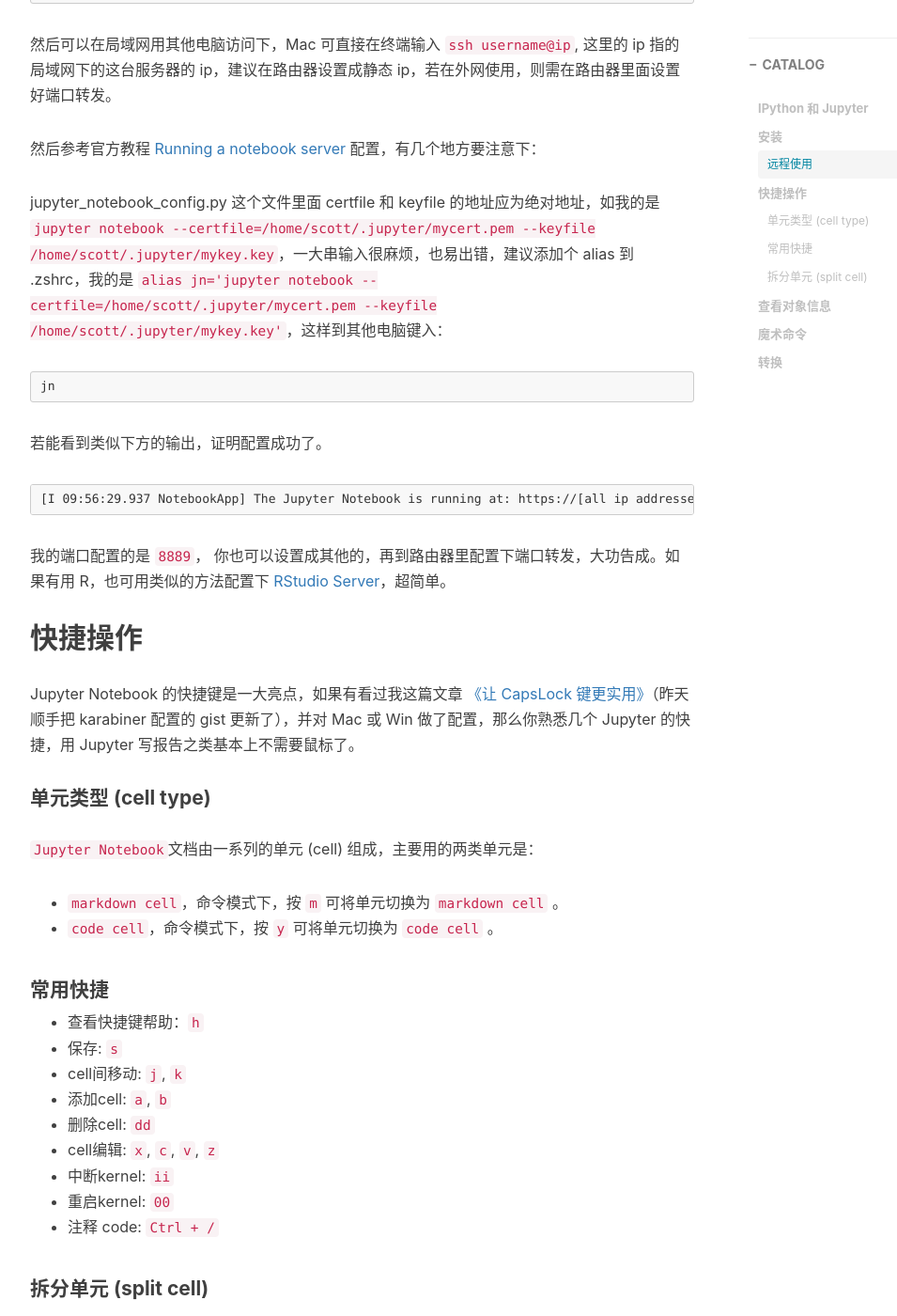
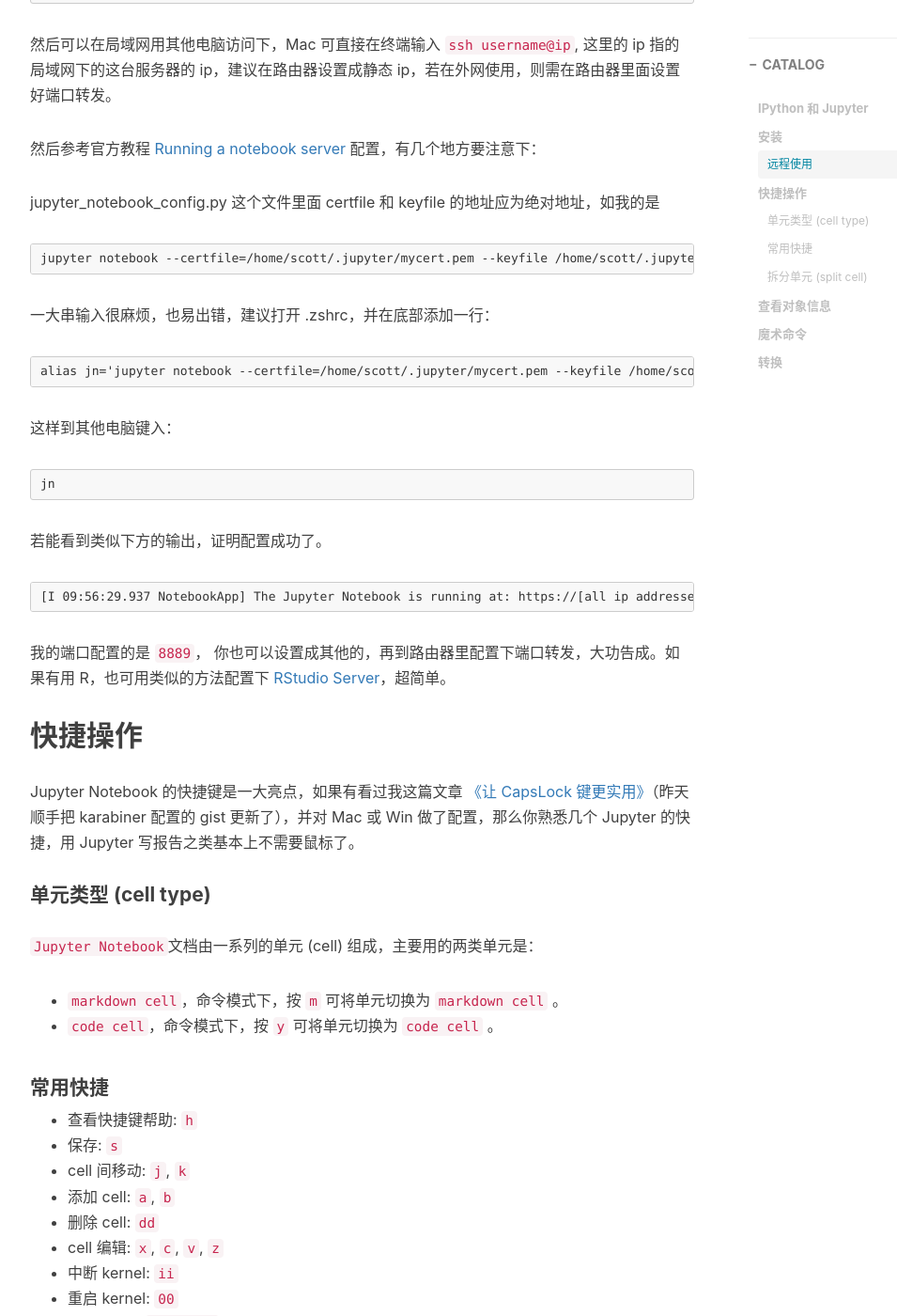
Before and after one commit to scottming/scottming.github.io, a Jekyll site: the page built from _posts/2016-04-04-jupyter.md, in a window 1280 px wide and 1400 px high, scrolled down 1300 px. Shown: the whole window at 94% size, without its empty margins (233-1188 px from the left). Built offline with Jekyll 4.4.1, drawn with Linux system fonts in a browser that asks for light colours; nearby versions of some CDN libraries; comment, search, counter and statistics services are not loaded; some of the changed text lies outside the part shown.

Commit message:
fix some words

````diff
--- a/_posts/2016-04-04-jupyter.md
+++ b/_posts/2016-04-04-jupyter.md
@@ -38,7 +38,19 @@ sudo service sshd restart
 
 然后参考官方教程 [Running a notebook server](http://jupyter-notebook.readthedocs.org/en/latest/public_server.html) 配置，有几个地方要注意下：
 
-jupyter_notebook_config.py 这个文件里面 certfile 和 keyfile 的地址应为绝对地址，如我的是 `jupyter notebook --certfile=/home/scott/.jupyter/mycert.pem --keyfile /home/scott/.jupyter/mykey.key`，一大串输入很麻烦，也易出错，建议添加个 alias 到 .zshrc，我的是 `alias jn='jupyter notebook --certfile=/home/scott/.jupyter/mycert.pem --keyfile /home/scott/.jupyter/mykey.key'`，这样到其他电脑键入：
+jupyter_notebook_config.py 这个文件里面 certfile 和 keyfile 的地址应为绝对地址，如我的是
+
+```
+jupyter notebook --certfile=/home/scott/.jupyter/mycert.pem --keyfile /home/scott/.jupyter/mykey.key
+```
+
+一大串输入很麻烦，也易出错，建议打开 .zshrc，并在底部添加一行：
+
+```
+alias jn='jupyter notebook --certfile=/home/scott/.jupyter/mycert.pem --keyfile /home/scott/.jupyter/mykey.key'
+```
+
+这样到其他电脑键入：
 
 ```
 jn
@@ -64,14 +76,14 @@ Jupyter Notebook 的快捷键是一大亮点，如果有看过我这篇文章 [
 
 #### 常用快捷
 
-+ 查看快捷键帮助：`h`
++ 查看快捷键帮助: `h`
 + 保存: `s`
-+ cell间移动: `j`, `k`
-+ 添加cell: `a`, `b`
-+ 删除cell: `dd`
-+ cell编辑: `x`, `c`, `v`, `z`
-+ 中断kernel: `ii`
-+ 重启kernel: `00`
++ cell 间移动: `j`, `k`
++ 添加 cell: `a`, `b`
++ 删除 cell: `dd`
++ cell 编辑: `x`, `c`, `v`, `z`
++ 中断 kernel: `ii`
++ 重启 kernel: `00`
 - 注释 code: `Ctrl + /`
 
 #### 拆分单元 (split cell)
````
Also changed, not shown: other parts of _posts/2016-04-04-jupyter.md (+1 -0 lines), 1 other file.
